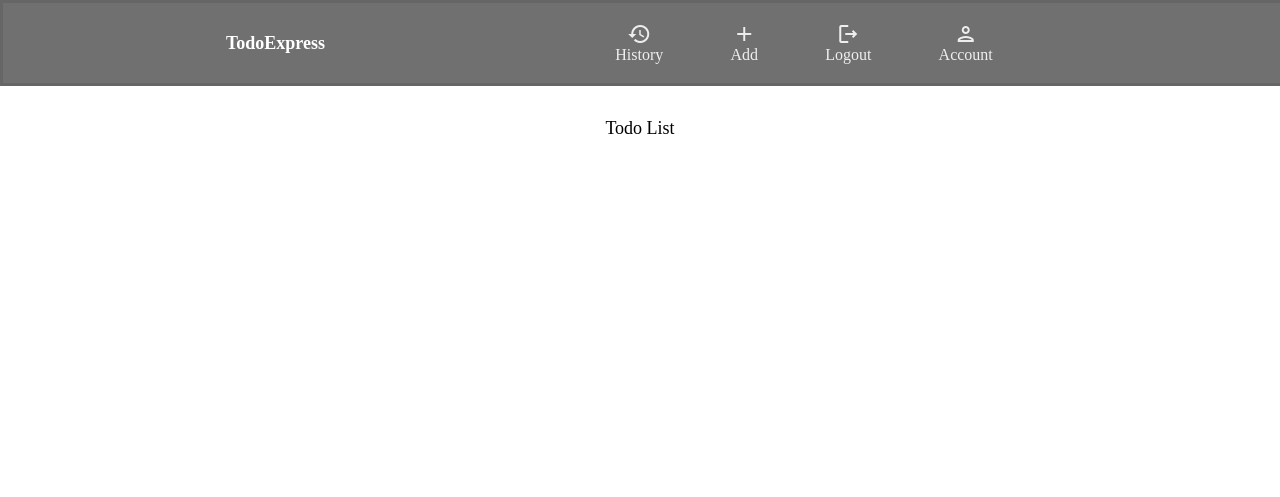
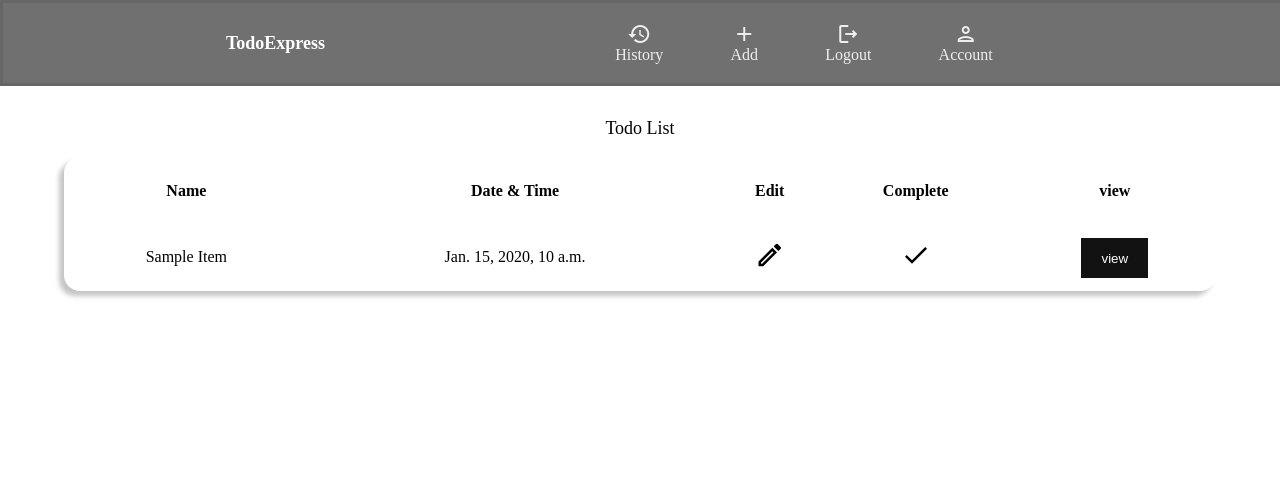
Before and after one commit to jatinder-singh221/TodoExpress, a Django app: page /home/ in a window 1280 px wide. Shown: the top 497 px of the page. Run offline with Django 3.2, Linux system fonts and the light colour scheme; a user stored in the database is signed in; tables that the repository leaves empty hold one stand-in row (values such as "Sample post").

Commit message:
showed items on homepage

```diff
--- a/home/models.py
+++ b/home/models.py
@@ -36,7 +36,7 @@ def upate_profile(sender, instance, created, **kwargs):
 
 # to add todo items
 class enter_todo_items(models.Model):
-    linked_profile = models.ForeignKey(User, on_delete = models.CASCADE, verbose_name = 'Select user',db_column = 'linked_user')
+    linked_profile = models.ForeignKey(User, on_delete = models.CASCADE, verbose_name = 'Select user',db_column = 'linked_user', related_name = 'connected_user')
     todo_name = models.CharField('Name', max_length=100, db_column = 'Title', validators=[valid_data])
     datetime_to_happen = models.DateTimeField('Date', db_column='date_to_happen')
     descriptions = models.SlugField('Description', db_column='discription')
--- a/home/views.py
+++ b/home/views.py
@@ -3,13 +3,17 @@ from django.shortcuts import redirect, render
 from django.contrib.auth.decorators import login_required
 from .forms import extend_user_form, user_detail_form, todo_entery_form
 from django.contrib.auth.models import User
+from .models import enter_todo_items
 
 
 
 # indexview
 @login_required(login_url = 'auth:Login' )
 def index_view(request):
-    return render(request, 'index_base.html')
+    profile_of = request.user
+    get_query = profile_of.connected_user.all()
+    context = {'data':get_query}
+    return render(request, 'data.html', context)
 
 
 
--- /dev/null
+++ b/templates/data.html
@@ -0,0 +1,22 @@
+{% extends 'index_base.html' %}
+{%  block what%} Todo List{% endblock %}
+{% block content %}
+<table>
+                    <tr>
+                        <th>Name</th>
+                        <th>Date & Time</th>
+                        <th>Edit</th>
+                        <th>Complete</th>
+                        <th>view</th>
+                    </tr>
+                    {% for details in data%}
+                    <tr>
+                        <td>{{details.todo_name|title}}</td>
+                        <td>{{details.datetime_to_happen}}</td>
+                        <td><a href="" class="material-icons-outlined" title="Edit">edit</a></td>
+                        <td><a href="" class="material-icons-outlined" title="completed">done</a></td>
+                        <td><a href="" title="view"><button>view</button></a></td>
+                    </tr>
+                    {% endfor%}
+                </table>
+{% endblock %}
--- a/templates/index_base.html
+++ b/templates/index_base.html
@@ -21,29 +21,12 @@
     </header>
 
     <main>
-        <p>{%  block what%} Todo List{% endblock %}</p>
+        <p>{%  block what%} {% endblock %}</p>
 
         <div id="master-content">
             <div class="content">
-                <!-- <table>
-                    <tr>
-                        <th>Name</th>
-                        <th>Date</th>
-                        <th>Time</th>
-                        <th>Edit</th>
-                        <th>Complete</th>
-                        <th>view</th>
-                    </tr>
-                    <tr>
-                        <td>Python programing lanugage</td>
-                        <td>23/03/2021</td>
-                        <td>12:00Pm</td>
-                        <td><a href="" class="material-icons-outlined" title="Edit">edit</a></td>
-                        <td><a href="" class="material-icons-outlined" title="completed">done</a></td>
-                        <td><a href="" title="view"><button>view</button></a></td>
-                    </tr>
-                </table> -->
             {% block content %}
+
             {% endblock%}
         </div>
     </main>
```
Also changed, not shown: home/migrations/0007_auto_20210317_2226.py (added).
